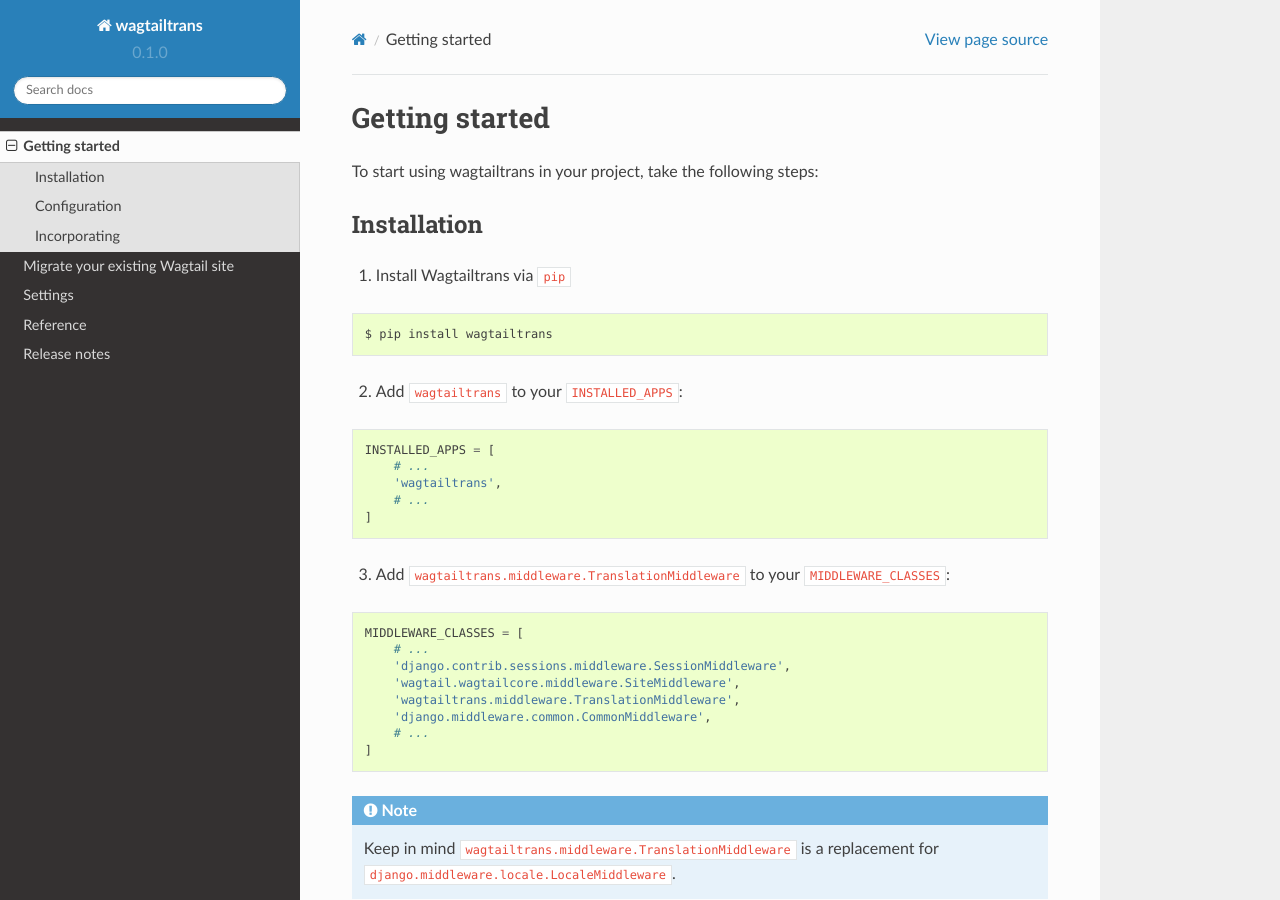
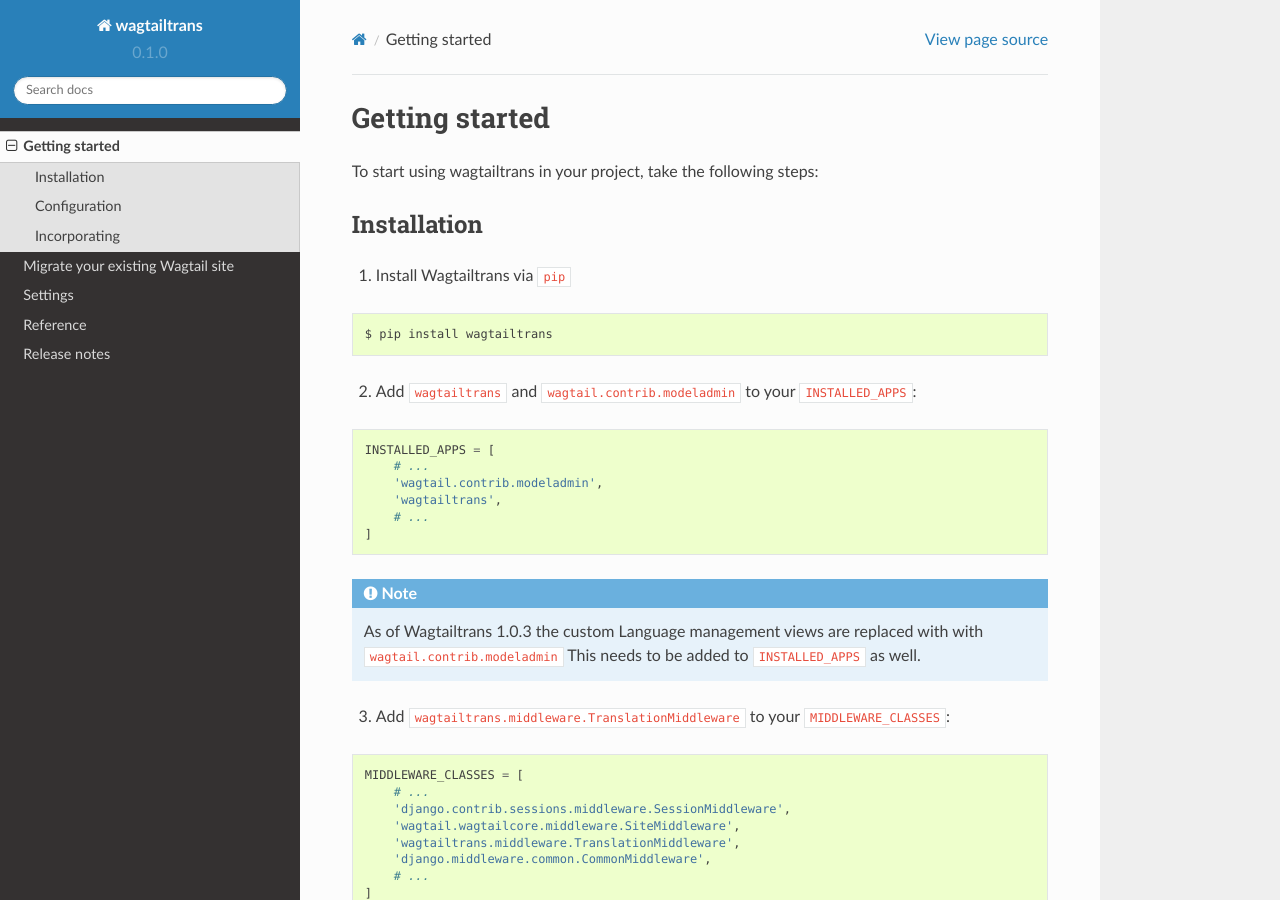
Before and after one commit to wagtail/wagtailtrans, a Sphinx documentation site: the page built from docs/source/getting_started.rst, in a window 1280 px wide and 900 px high. Built offline with Sphinx 7.4.7 and the Read the Docs theme 2.0.0, drawn with Linux system fonts in a browser that asks for light colours.

Commit message:
Add documentation about using ``wagtail.contrib.modeladmin``

```diff
--- a/docs/source/getting_started.rst
+++ b/docs/source/getting_started.rst
@@ -18,15 +18,22 @@
 
     $ pip install wagtailtrans
 
-2. Add ``wagtailtrans`` to your ``INSTALLED_APPS``::
+2. Add ``wagtailtrans`` and ``wagtail.contrib.modeladmin`` to your ``INSTALLED_APPS``::
 
 .. code-block:: python
 
     INSTALLED_APPS = [
         # ...
+        'wagtail.contrib.modeladmin',
         'wagtailtrans',
         # ...
     ]
+
+.. note::
+
+    As of Wagtailtrans 1.0.3 the custom Language management views are replaced with with ``wagtail.contrib.modeladmin``
+    This needs to be added to ``INSTALLED_APPS`` as well.
+
 
 3. Add ``wagtailtrans.middleware.TranslationMiddleware`` to your ``MIDDLEWARE_CLASSES``::
 
```
